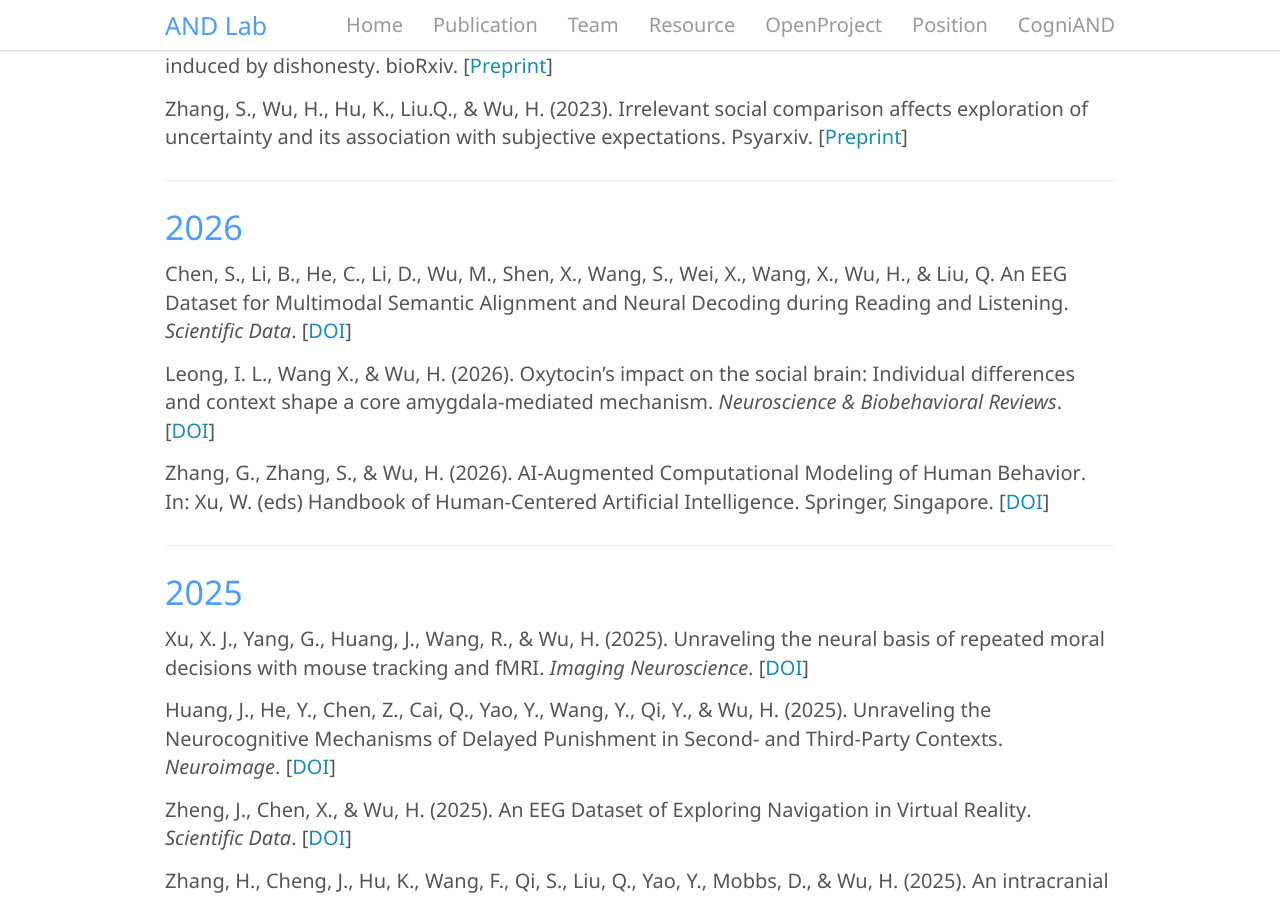
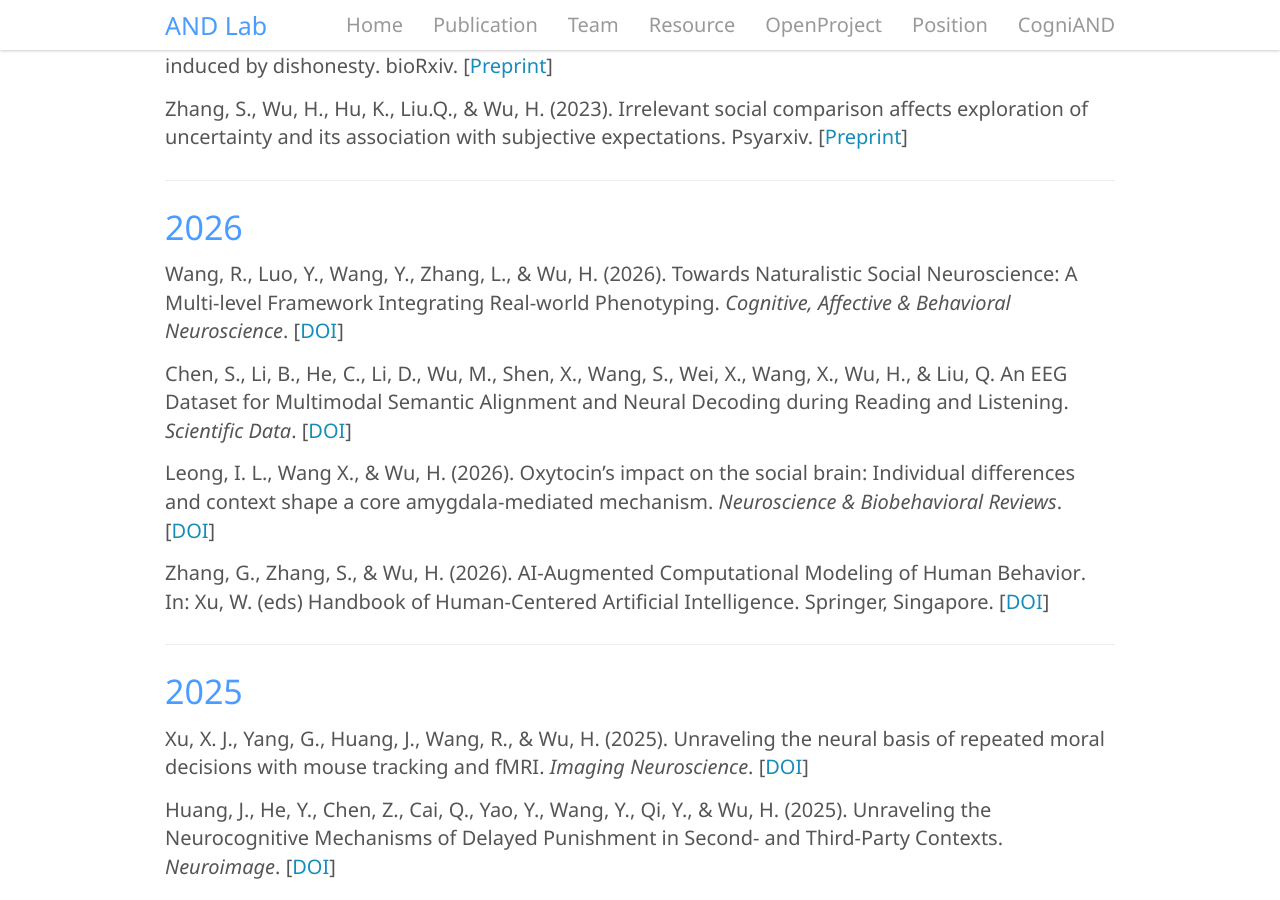
Before and after one commit to andlab-um/lab-website, a Jekyll site: the page built from _pages/publication.md, in a window 1280 px wide and 900 px high, scrolled down 661 px. Built offline with Jekyll 4.4.1, drawn with Linux system fonts in a browser that asks for light colours; nearby versions of some CDN libraries.

Commit message:
Update publication.md

```diff
--- a/_pages/publication.md
+++ b/_pages/publication.md
@@ -32,8 +32,9 @@ Zhang, S., Wu, H., Hu, K., Liu.Q., & Wu, H. (2023). **Irrelevant social comparis
 
 ### 2026
 
+Wang, R., Luo, Y., Wang, Y., Zhang, L., & Wu, H. (2026). **Towards Naturalistic Social Neuroscience: A Multi-level Framework Integrating Real-world Phenotyping**. *Cognitive, Affective & Behavioral Neuroscience*. [[DOI](https://doi.org/10.3758/s13415-026-01413-5){:target="_blank"}]
+
 Chen, S., Li, B., He, C., Li, D., Wu, M., Shen, X., Wang, S., Wei, X., Wang, X., Wu, H., & Liu, Q. **An EEG Dataset for Multimodal Semantic Alignment and Neural Decoding during Reading and Listening**. *Scientific Data*. [[DOI](https://doi.org/10.1038/s41597-025-06466-8){:target="_blank"}]
-
 
 Leong, I. L., Wang X., & Wu, H. (2026). **Oxytocin’s impact on the social brain: Individual differences and context shape a core amygdala-mediated mechanism**. *Neuroscience & Biobehavioral Reviews*. [[DOI](https://doi.org/10.1016/j.neubiorev.2026.106566){:target="_blank"}]
 
```
